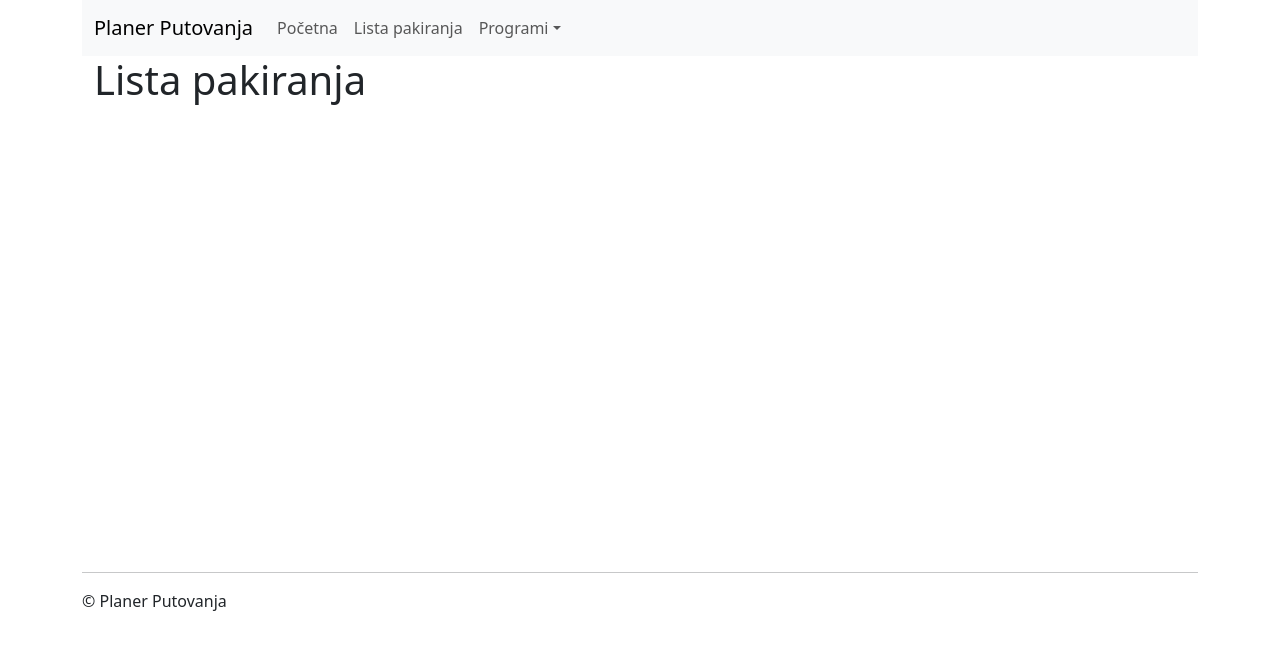
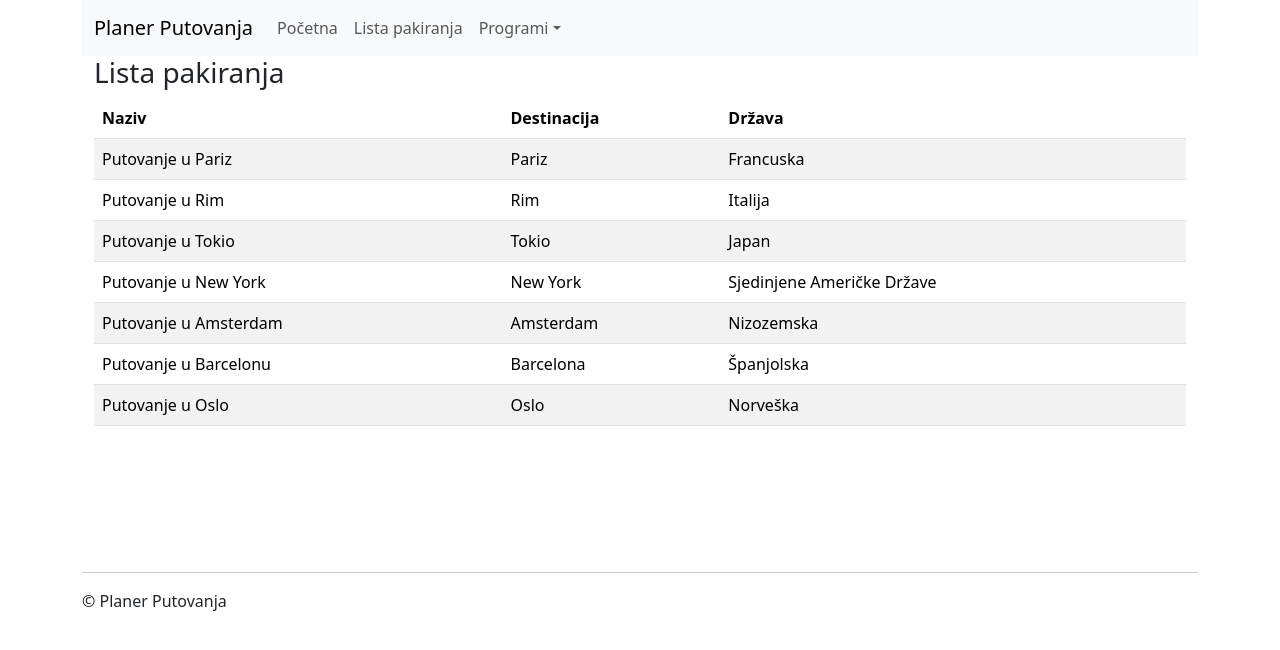
Before and after one commit to mDukic658/PlanerPutovanja, a React (Vite) app: page /lista/pakiranja in a window 1280 px wide. Shown: the top 650 px of the page. Built offline with nearby package versions, Linux system fonts and the light colour scheme.

Commit message:
dodavanje tablice putovanja u listu pakiranja

```diff
--- a/src/pages/lista_pakiranja/ListaPakiranja.jsx
+++ b/src/pages/lista_pakiranja/ListaPakiranja.jsx
@@ -1,5 +1,48 @@
+import { useEffect, useState } from "react";
+import PutovanjaService from "../../services/putovanja/PutovanjaService";
+import { Table } from "react-bootstrap";
+
+
 export default function ListaPakiranja() {
+
+    const [putovanja, setPutovanja] = useState([])
+
+    useEffect(() => {
+        ucitajPutovanja()
+    }, [])
+
+    async function ucitajPutovanja(){
+        await PutovanjaService.get().then((odgovor) => {
+            setPutovanja(odgovor.data)
+        })
+    }
+
     return (
-        <h1>Lista pakiranja</h1>
+        <>
+
+        <h3>Lista pakiranja</h3>
+
+        <Table hover striped border>
+            <thead>
+                <tr>
+                    <th>Naziv</th>
+                    <th>Destinacija</th>
+                    <th>Država</th>
+                </tr>
+            </thead>
+
+            <tbody>
+                {putovanja && putovanja.map((putovanje) => (
+                    <tr key={putovanje.sifra}>
+                        <td> {putovanje.naziv} </td>
+                        <td> {putovanje.destinacija} </td>
+                        <td> {putovanje.drzava} </td>
+                    </tr>
+                ))}
+            </tbody>
+
+        </Table>
+
+        </>
     )
 }
```
